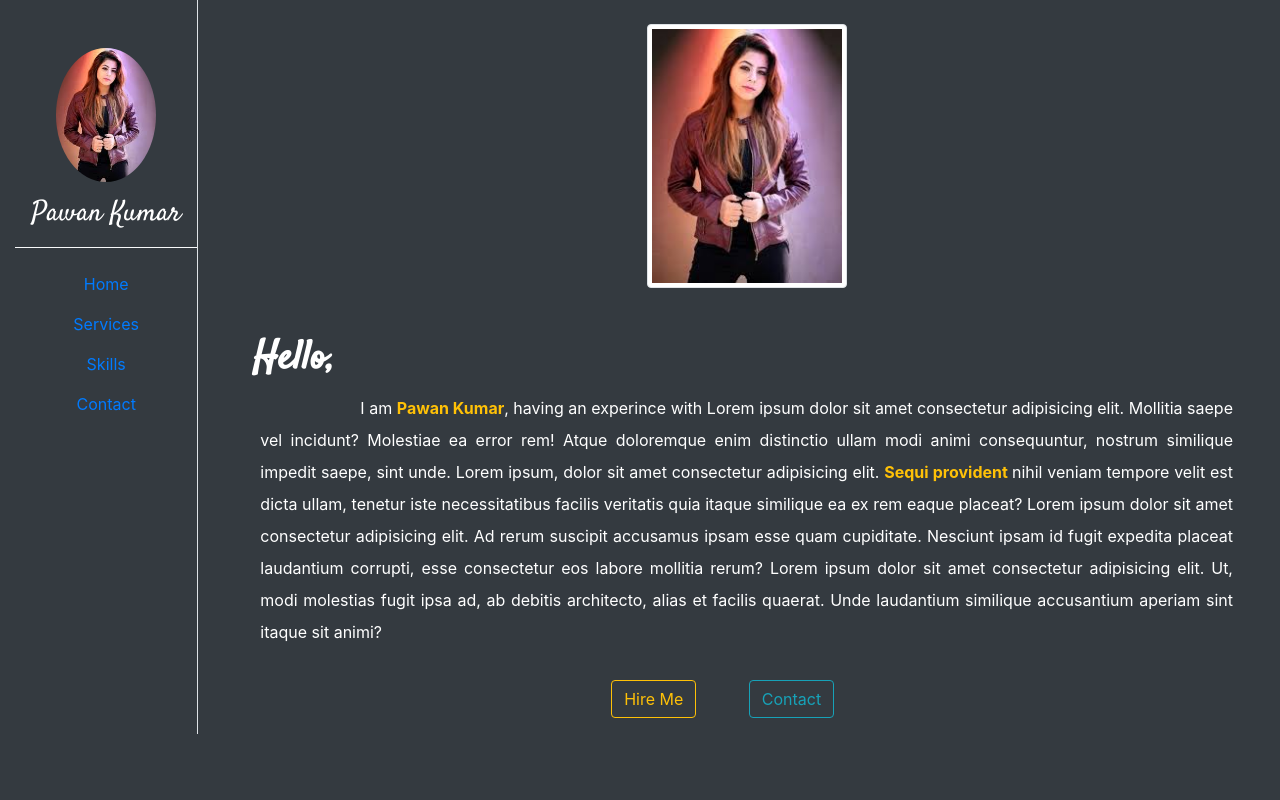
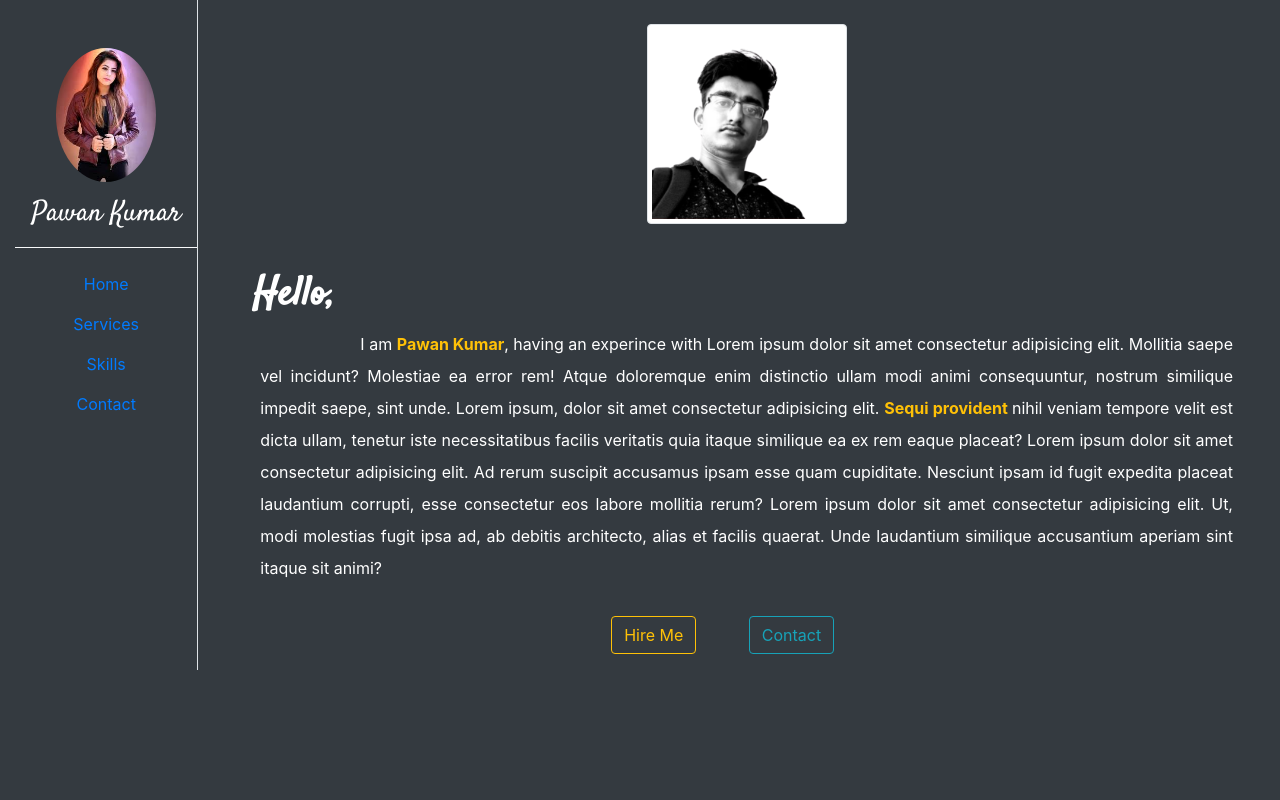
Before and after one commit to Pawan243/Django-Resume-Project, a Django app: page / in a window 1280 px wide. Run offline with Django 3.2, Linux system fonts and the light colour scheme; some libraries are stand-ins or nearby versions.

Commit message:
modified

```diff
--- a/resume/core/templates/core/home.html
+++ b/resume/core/templates/core/home.html
@@ -6,7 +6,7 @@
 {% block content %}
 <div class="mt-4">
   <div class="text-center">
-    <img src="{% static 'core/images/lady.jpg' %}" alt="Profilepic" class="img-thumbnail" width="200px" height="150px">
+    <img src="{% static 'core/images/man.png' %}" alt="Profilepic" class="img-thumbnail" width="200px" height="450px">
   </div>
   <div class="text-white mt-5 mx-4">
     <h1 class="font-weight-bold st-fonts">Hello,</h1>
```
